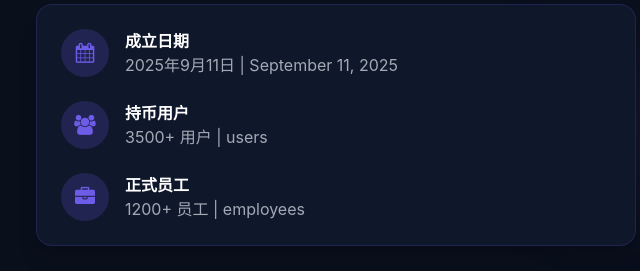
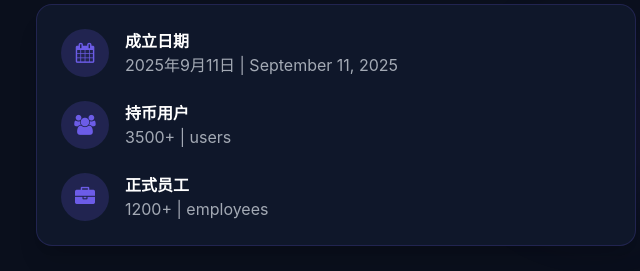
Before and after one commit to linlin520132/dogio, a plain HTML site: page index.html in a window 1280 px wide. Shown: the part 777-1048 px from the top of the page, 628-1268 px from the left. Drawn offline with nearby package versions, Linux system fonts and the light colour scheme.

Commit message:
Update index.html
v1.0.006

```diff
--- a/index.html
+++ b/index.html
@@ -183,7 +183,7 @@
                                     <span class="zh">持币用户</span>
                                     <span class="en hidden">Token Holders</span>
                                 </h3>
-                                <p class="text-light/70">3500+ 用户 | users</p>
+                                <p class="text-light/70">3500+ | users</p>
                             </div>
                         </div>
                         <div class="flex items-center space-x-4">
@@ -195,7 +195,7 @@
                                     <span class="zh">正式员工</span>
                                     <span class="en hidden">Full-time Employees</span>
                                 </h3>
-                                <p class="text-light/70">1200+ 员工 | employees</p>
+                                <p class="text-light/70">1200+ | employees</p>
                             </div>
                         </div>
                     </div>
```
